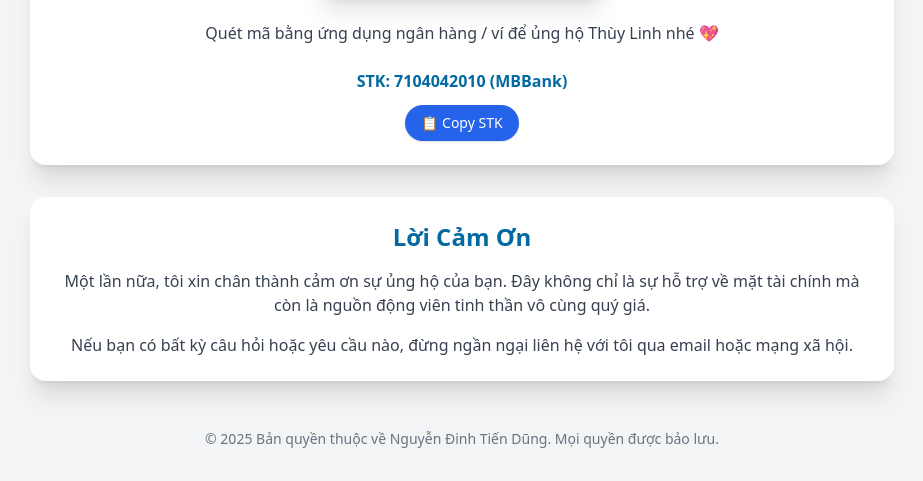
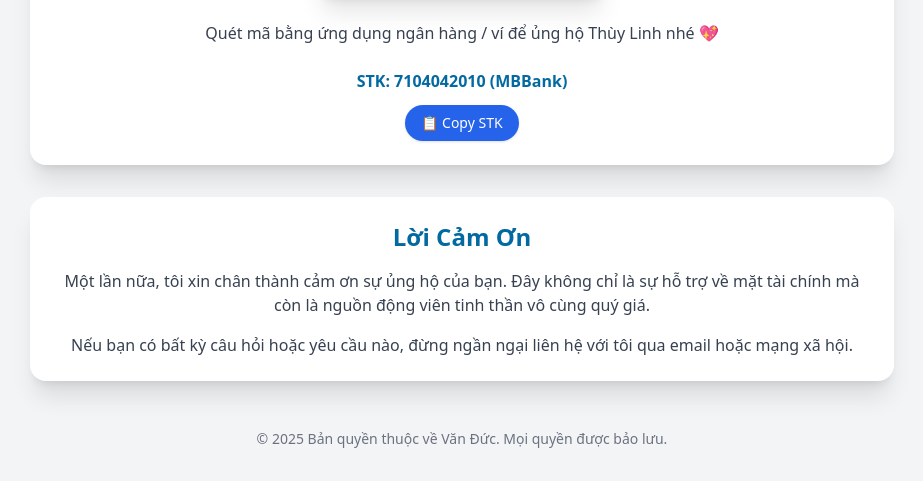
Before and after one commit to leduc2020/Um, a website: page public/ungho.html in a window 1280 px wide. Shown: the part 668-1149 px from the top of the page, without its empty margins (178-1101 px from the left). Drawn offline with nearby package versions, Linux system fonts and the light colour scheme.

Commit message:
Update ungho.html

```diff
--- a/public/ungho.html
+++ b/public/ungho.html
@@ -46,7 +46,7 @@
     </main>
 
     <footer class="mt-12 text-center text-gray-500 text-sm">
-      <p>© 2025 Bản quyền thuộc về Nguyễn Đinh Tiến Dũng. Mọi quyền được bảo lưu.</p>
+      <p>© 2025 Bản quyền thuộc về Văn Đức. Mọi quyền được bảo lưu.</p>
     </footer>
   </div>
 
```
